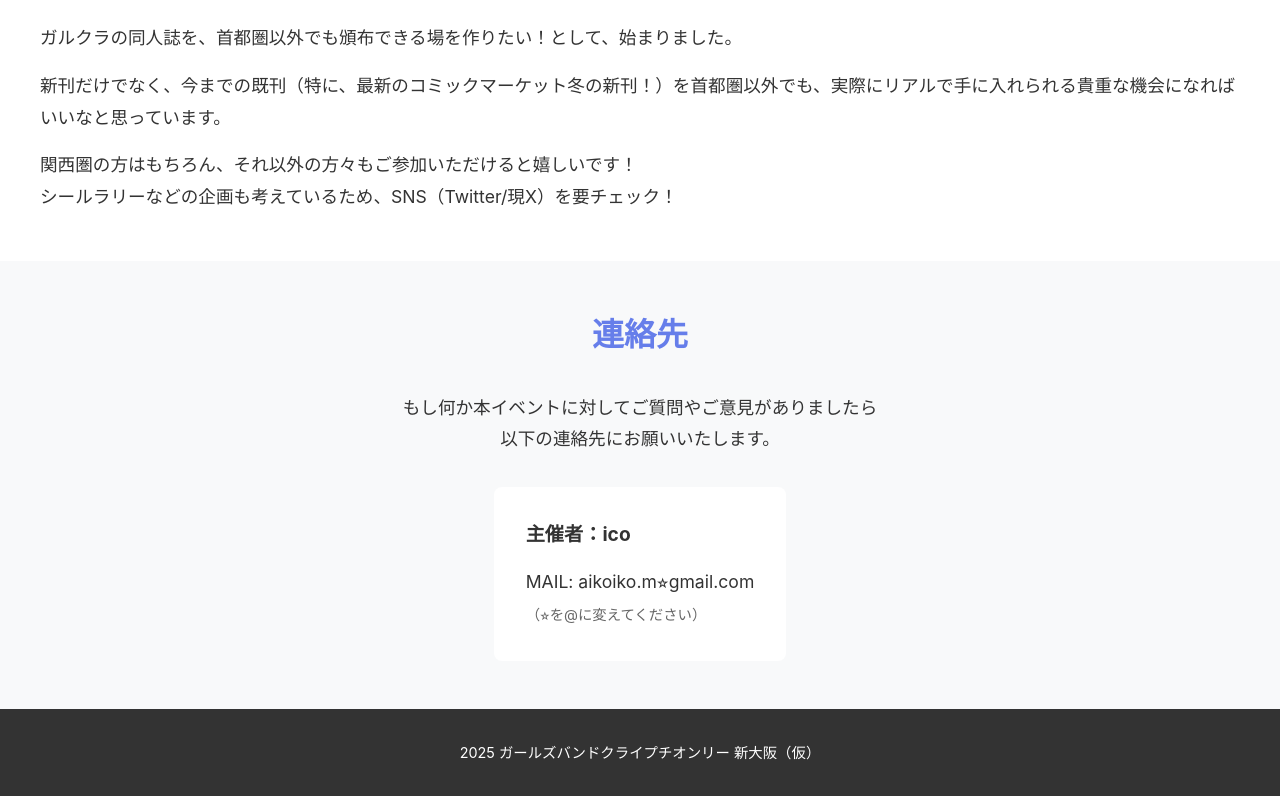
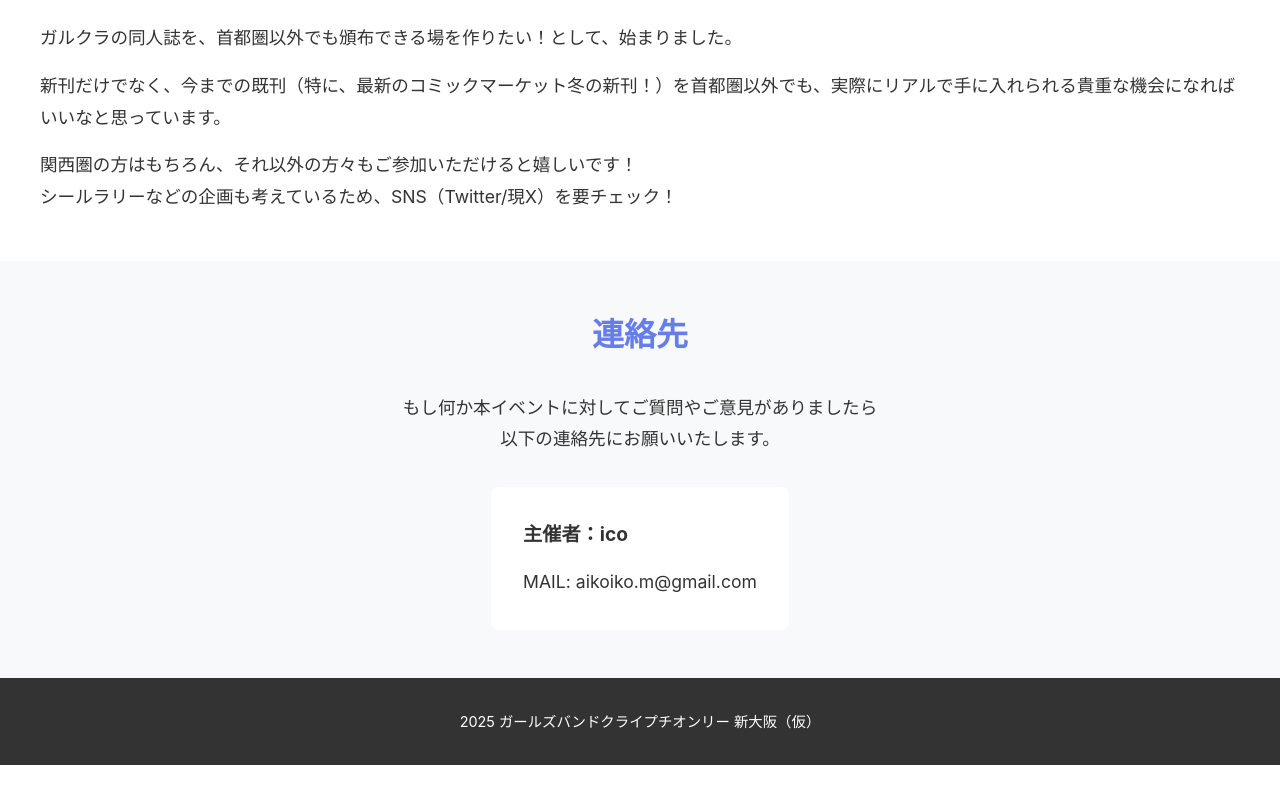
Before and after one commit to aikoikom/gbc_shinoosaka, a Next.js app: page /gbc_shinoosaka/ in a window 1280 px wide. Shown: the part 2708-3504 px from the top of the page. After the commit the page ends 3473 px from the top, so only its background shows below. Built offline with nearby package versions, Linux system fonts and the light colour scheme.

Commit message:
fix contact
連絡先の★を@に変えました

```diff
--- a/components/Contact/Contact.tsx
+++ b/components/Contact/Contact.tsx
@@ -13,8 +13,7 @@ export default function Contact() {
           <div className={styles.contactInfo}>
             <p className={styles.organizer}>主催者：ico</p>
             <p className={styles.email}>
-              MAIL: aikoiko.m⭐︎gmail.com<br />
-              <span className={styles.emailNote}>（⭐︎を@に変えてください）</span>
+              MAIL: aikoiko.m@gmail.com
             </p>
           </div>
         </div>
```
